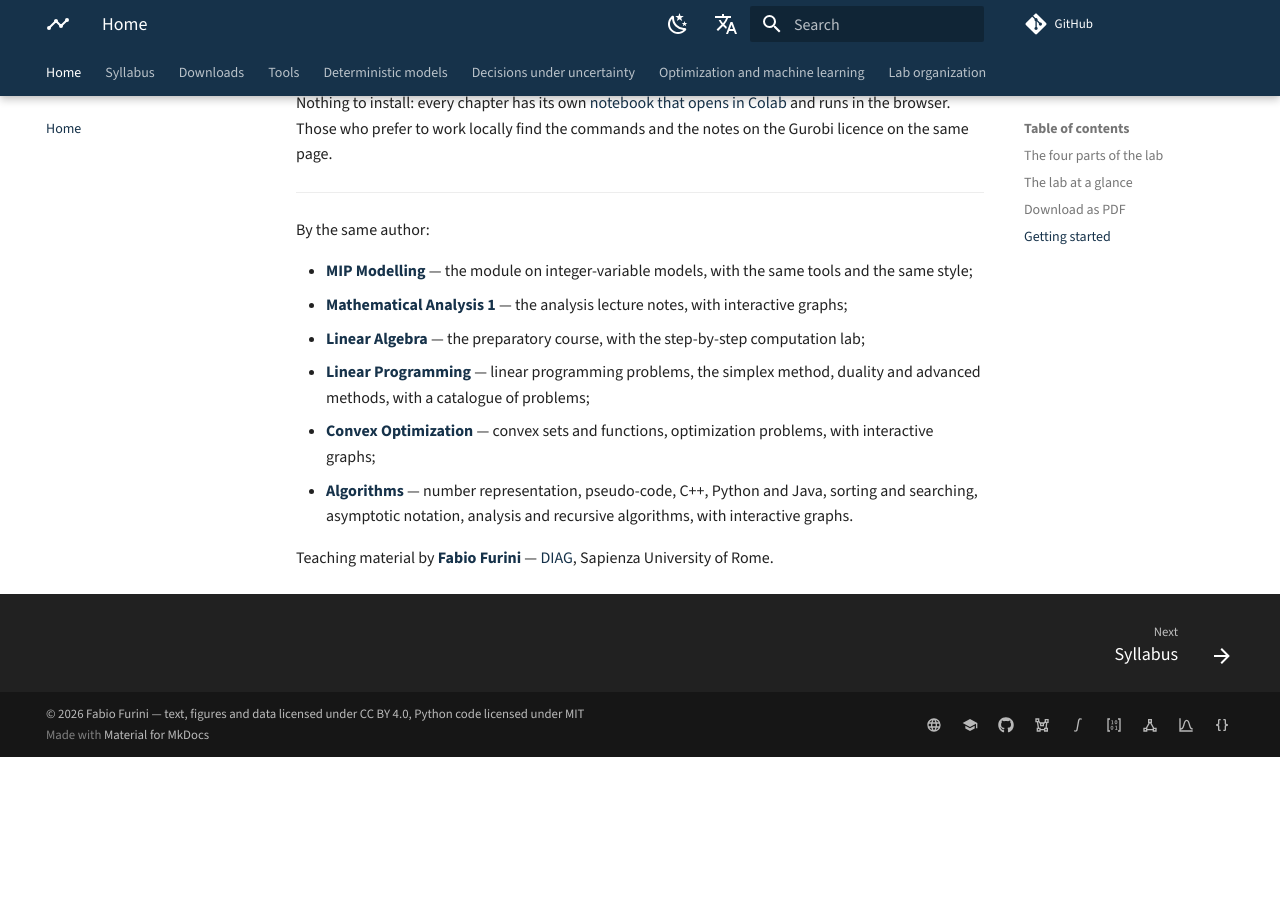
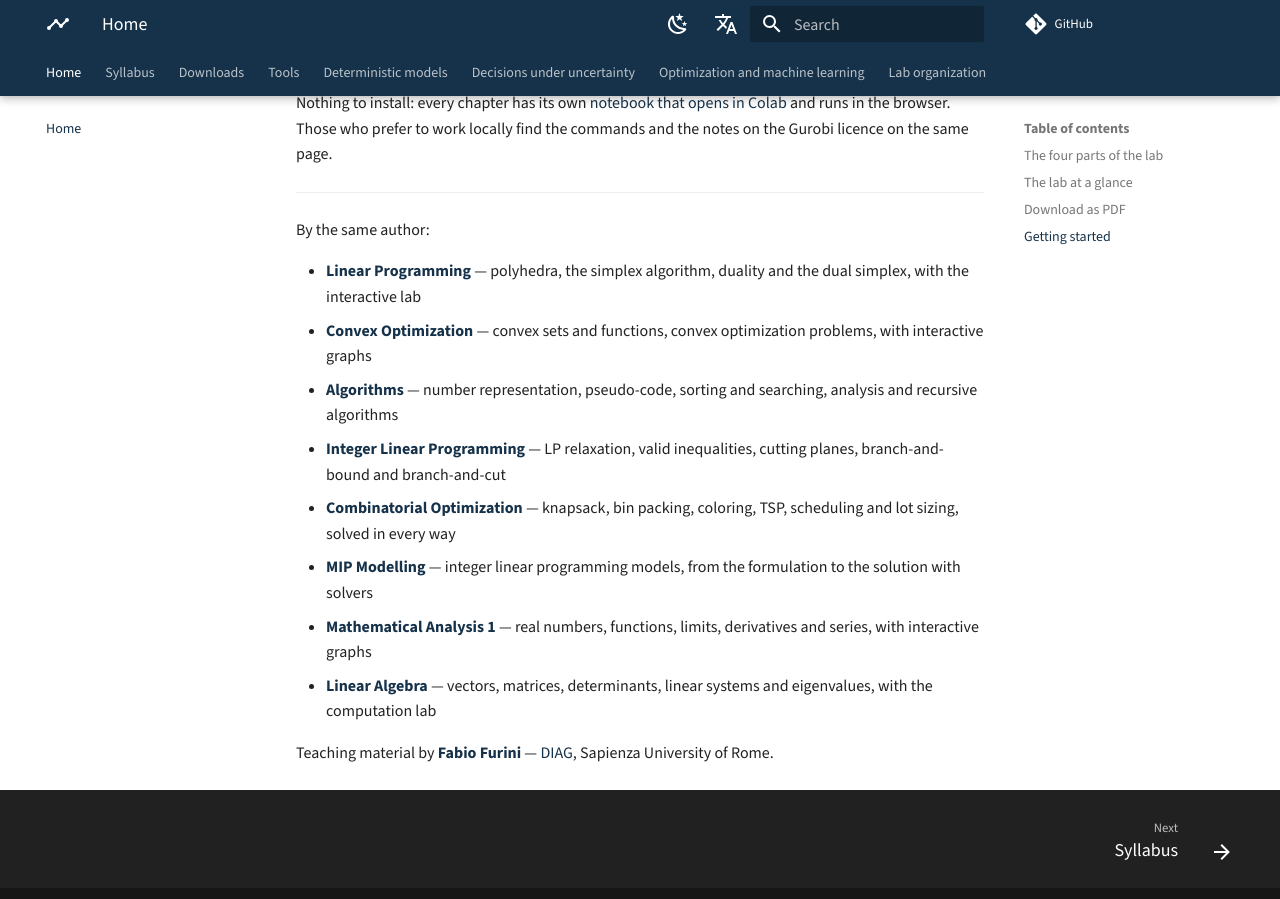
Before and after one commit to fabiofurini/operations-research-lab, an MkDocs documentation site: the page built from docs/index.md, in a window 1280 px wide and 900 px high, scrolled down 1525 px. Built offline with MkDocs 1.6.1 and Material for MkDocs 9.7.7, drawn with Linux system fonts in a browser that asks for light colours; comment, search, counter and statistics services are not loaded; before the commit the page ends 2282 px from its top, so only the background shows below that.

Commit message:
Home: elenco «Dello stesso autore» completo e identico nei nove moduli
Co-Authored-By: Claude Opus 5.5 <noreply@anthropic.com>

```diff
--- a/docs/index.md
+++ b/docs/index.md
@@ -86,12 +86,14 @@ the same page.
 
 By the same author:
 
-- **[MIP Modelling](https://fabiofurini.github.io/mip-modelling/)** — the module on integer-variable models, with the same tools and the same style;
-- **[Mathematical Analysis 1](https://fabiofurini.github.io/mathematical-analysis-1/)** — the analysis lecture notes, with interactive graphs;
-- **[Linear Algebra](https://fabiofurini.github.io/linear-algebra/)** — the preparatory course, with the step-by-step computation lab;
-- **[Linear Programming](https://fabiofurini.github.io/linear-programming/)** — linear programming problems, the simplex method, duality and advanced methods, with a catalogue of problems;
-- **[Convex Optimization](https://fabiofurini.github.io/convex-optimization/)** — convex sets and functions, optimization problems, with interactive graphs;
-- **[Algorithms](https://fabiofurini.github.io/algorithms/)** — number representation, pseudo-code, C++, Python and Java, sorting and searching, asymptotic notation, analysis and recursive algorithms, with interactive graphs.
+- **[Linear Programming](https://fabiofurini.github.io/linear-programming/)** — polyhedra, the simplex algorithm, duality and the dual simplex, with the interactive lab
+- **[Convex Optimization](https://fabiofurini.github.io/convex-optimization/)** — convex sets and functions, convex optimization problems, with interactive graphs
+- **[Algorithms](https://fabiofurini.github.io/algorithms/)** — number representation, pseudo-code, sorting and searching, analysis and recursive algorithms
+- **[Integer Linear Programming](https://fabiofurini.github.io/integer-linear-programming/)** — LP relaxation, valid inequalities, cutting planes, branch-and-bound and branch-and-cut
+- **[Combinatorial Optimization](https://fabiofurini.github.io/combinatorial-optimization/)** — knapsack, bin packing, coloring, TSP, scheduling and lot sizing, solved in every way
+- **[MIP Modelling](https://fabiofurini.github.io/mip-modelling/)** — integer linear programming models, from the formulation to the solution with solvers
+- **[Mathematical Analysis 1](https://fabiofurini.github.io/mathematical-analysis-1/)** — real numbers, functions, limits, derivatives and series, with interactive graphs
+- **[Linear Algebra](https://fabiofurini.github.io/linear-algebra/)** — vectors, matrices, determinants, linear systems and eigenvalues, with the computation lab
 
 Teaching material by **[Fabio Furini](https://fabiofurini.github.io/)** —
 [DIAG](https://www.diag.uniroma1.it/), Sapienza University of Rome.
```
